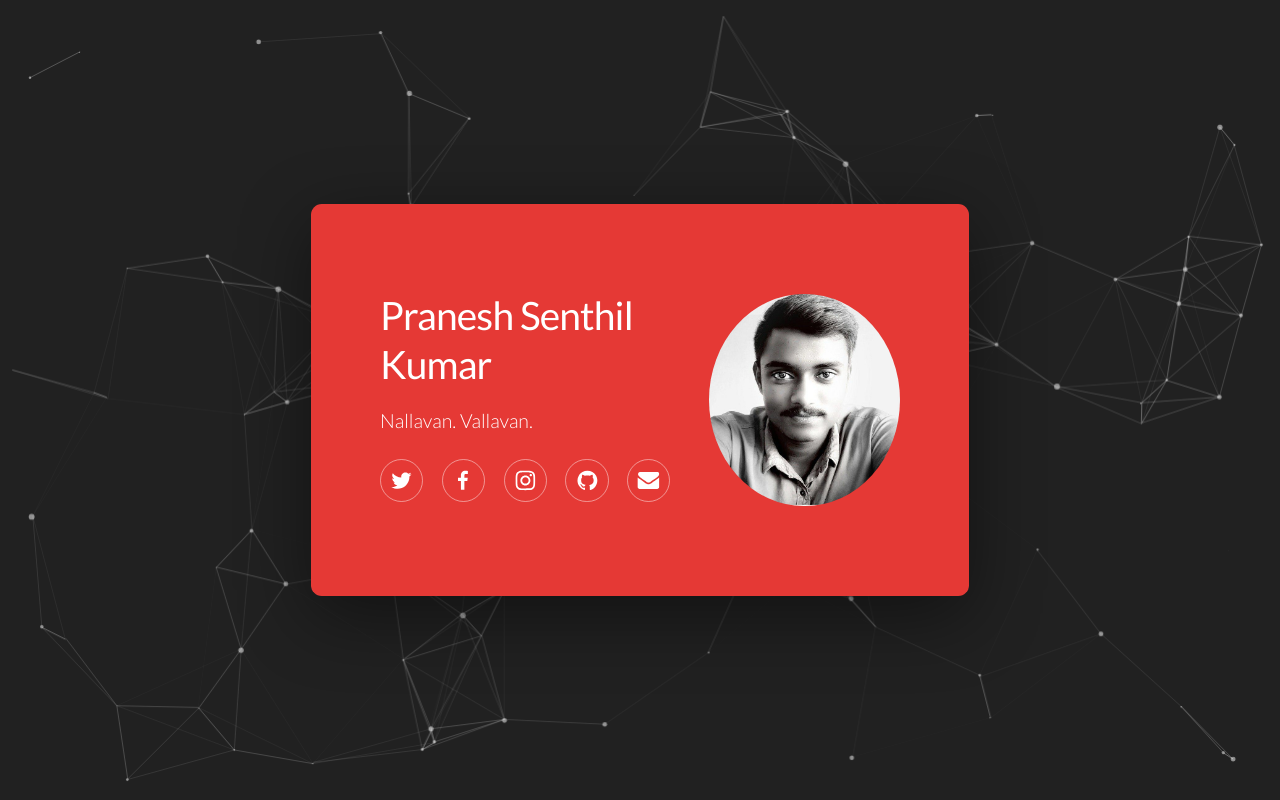
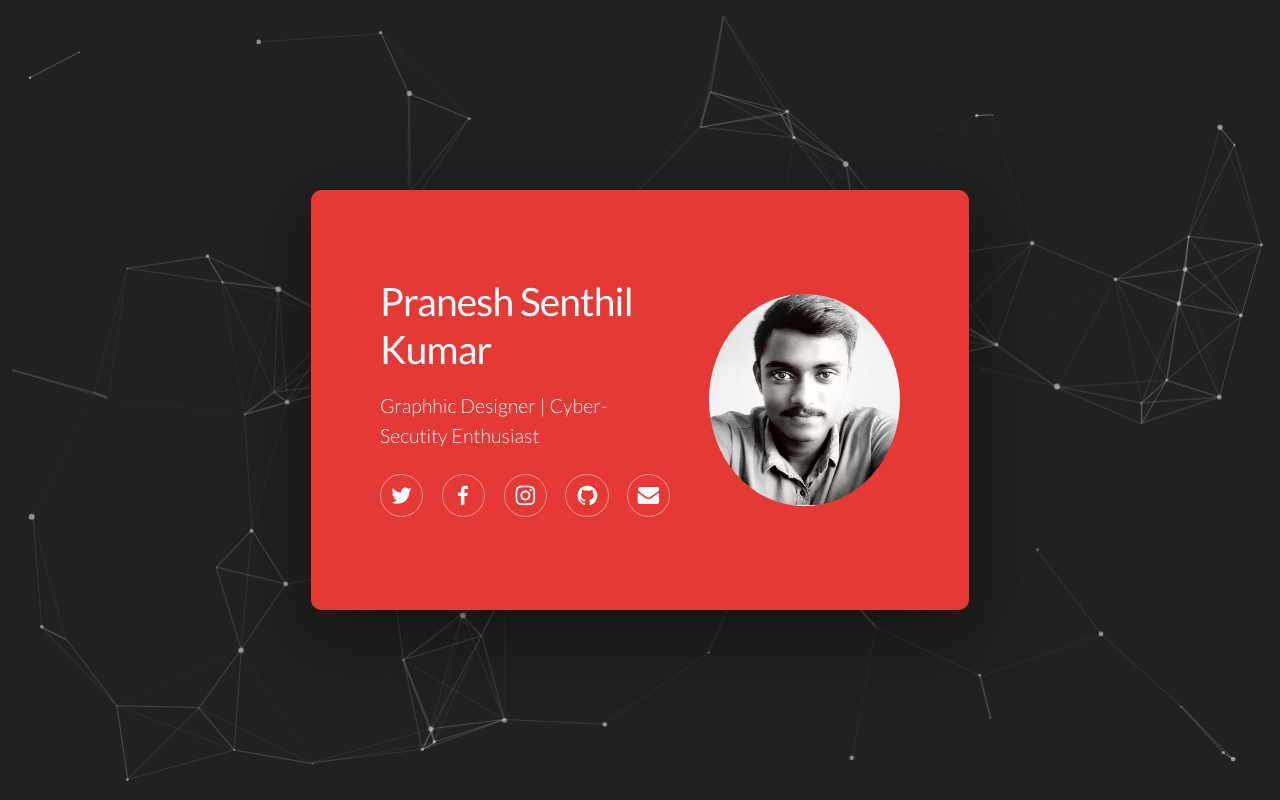
Before and after one commit to Mahe-git2hub/pranesh-sp.github.io, a plain HTML site: page index.html in a window 1280 px wide. Drawn offline with nearby package versions, Linux system fonts and the light colour scheme.

Commit message:
Update index.html

```diff
--- a/index.html
+++ b/index.html
@@ -922,7 +922,7 @@
                     <div class="inner">
                         <div>
                             <h1 id="text01">Pranesh Senthil Kumar</h1>
-                            <p id="text02">Nallavan. Vallavan.</p>
+                            <p id="text02">Graphhic Designer  | Cyber-Secutity Enthusiast</p>
                             <ul id="icons01" class="icons">
                                 <li>
                                     <a class="n01" href="https://twitter.com/pranesh1213">
```
